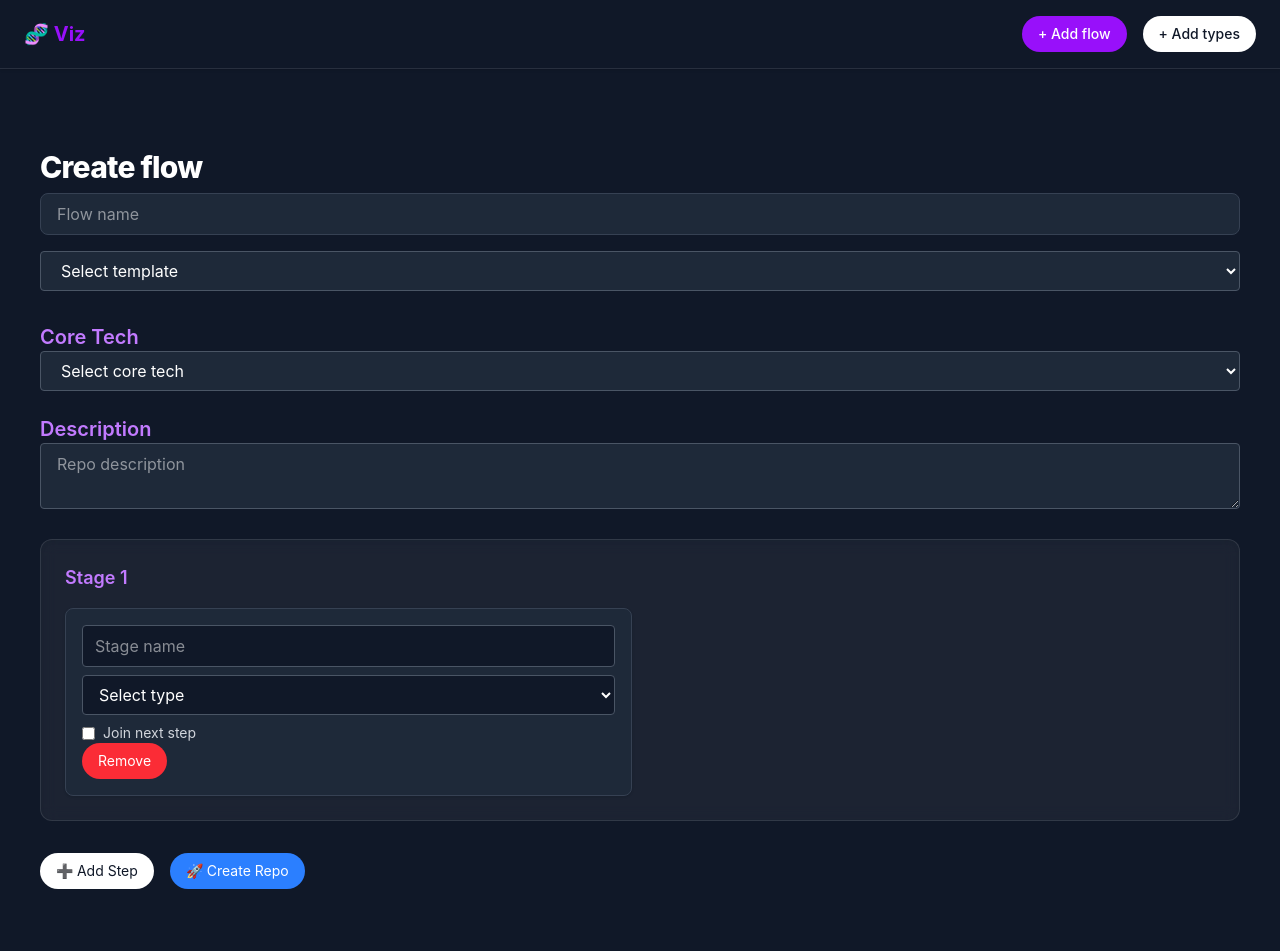
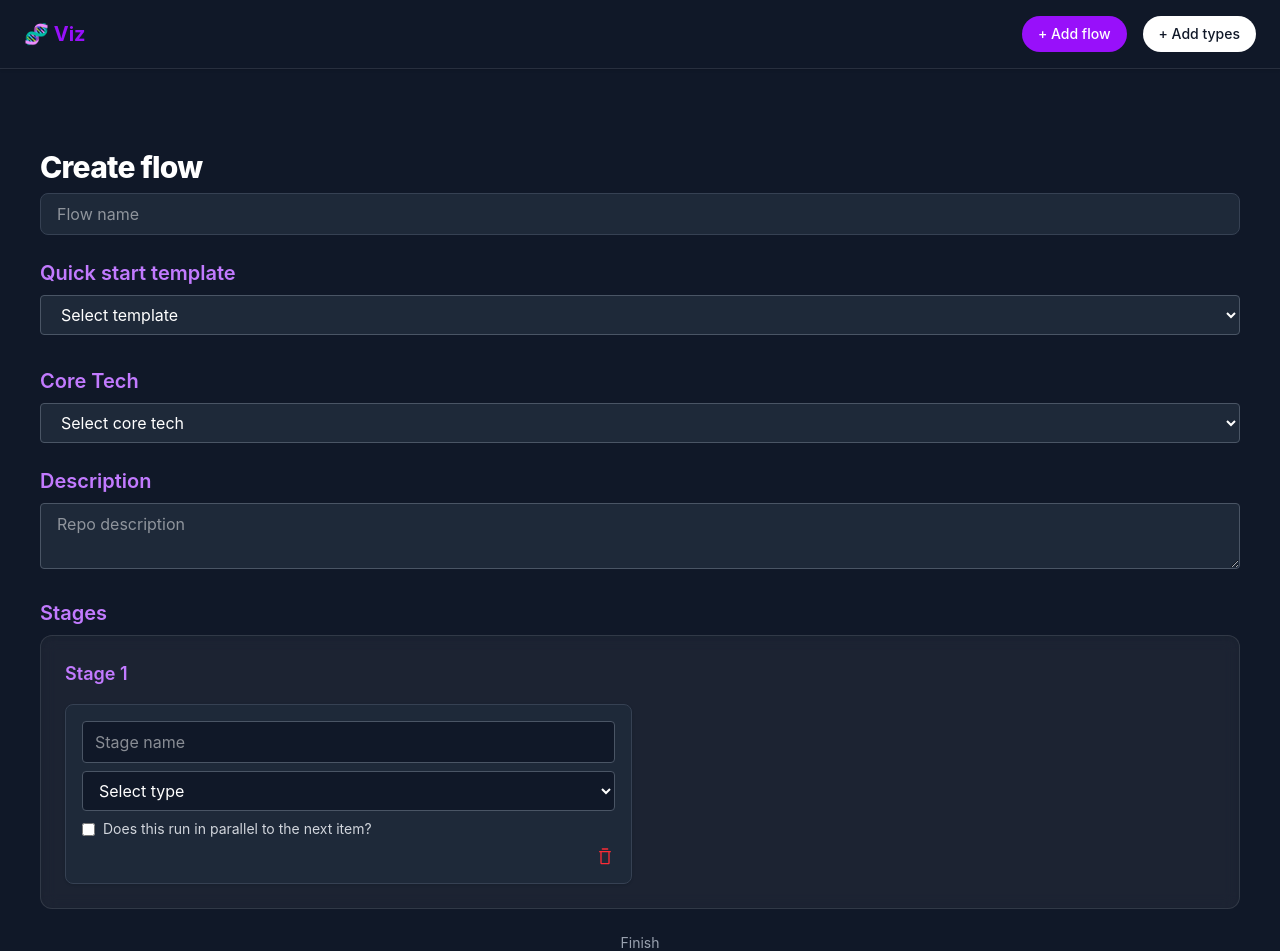
Before and after one commit to lukes-code/viz, a React (Vite) app: page /create in a window 1280 px wide. Shown: the top 951 px of the page. Built offline with nearby package versions, Linux system fonts and the light colour scheme.

Commit message:
More tidying up styles

```diff
--- a/package.json
+++ b/package.json
@@ -11,6 +11,7 @@
   },
   "dependencies": {
     "@radix-ui/react-dropdown-menu": "2.1.14",
+    "@radix-ui/react-icons": "1.3.2",
     "html-to-image": "1.11.13",
     "path": "0.12.7",
     "react": "19.0.0",
--- a/src/components/Button/index.tsx
+++ b/src/components/Button/index.tsx
@@ -23,10 +23,10 @@ const Button = (props: Props) => {
       buttonStyles = "bg-blue-500 text-white hover:bg-blue-600";
       break;
     case ButtonType.SECONDARY:
-      buttonStyles = "bg-white text-gray-900 hover:bg-gray-600";
+      buttonStyles = "bg-white text-gray-900 hover:bg-gray-300";
       break;
     case ButtonType.DANGER:
-      buttonStyles = "bg-red-500 text-white hover:bg-red-600";
+      buttonStyles = "bg-red-500 text-white hover:bg-red-300";
       break;
     default:
       buttonStyles = "bg-blue-500 text-white hover:bg-blue-600";
--- a/src/components/CreateNodeTypesPage/index.tsx
+++ b/src/components/CreateNodeTypesPage/index.tsx
@@ -3,6 +3,7 @@ import { useNavigate } from "react-router-dom";
 import { colorPalette } from "../../constants";
 import Button from "../Button";
 import { ButtonType } from "../../types";
+import { TrashIcon } from "@radix-ui/react-icons";
 
 type CustomType = {
   label: string;
@@ -139,20 +140,16 @@ const CreateNodeTypePage = ({ customTypes, setCustomTypes }: Props) => {
               </div>
             </div>
 
-            <Button
+            <button
               onClick={() => handleRemoveType(key)}
-              type={ButtonType.DANGER}
+              title="Delete"
+              className="text-red-500 hover:text-red-400 cursor-pointer"
             >
-              Remove
-            </Button>
+              <TrashIcon className="w-5 h-5" />
+            </button>
           </li>
         ))}
       </ul>
-
-      {/* Back Button */}
-      <div className="mt-8 text-center">
-        <Button onClick={() => navigate("/")}>Back to home</Button>
-      </div>
     </div>
   );
 };
--- a/src/components/FlowPage/index.tsx
+++ b/src/components/FlowPage/index.tsx
@@ -37,11 +37,6 @@ const FlowPage = ({ flowData, customTypes }: FlowPageProps) => {
     <div>
       <div className="flex justify-between items-center mb-4">
         <h2 className="text-2xl font-bold">{repo} flow</h2>
-        <div className="flex items-center text-gray-900 space-x-4">
-          <Link to="/" className="text-sm text-blue-300 hover:underline">
-            ← Back to home
-          </Link>
-        </div>
       </div>
 
       {/* Legend */}
--- a/src/components/RepoPage/index.tsx
+++ b/src/components/RepoPage/index.tsx
@@ -4,6 +4,7 @@ import { ButtonType, FlowData, Stage } from "../../types";
 import ConfirmModal from "../ConfirmModal";
 import { coreTechList, flowTemplates } from "../../constants";
 import Button from "../Button";
+import { TrashIcon } from "@radix-ui/react-icons";
 
 type CustomTypes = {
   [key: string]: {
@@ -185,6 +186,9 @@ const RepoPage = ({ flowData, setFlowData, customTypes }: Props) => {
             placeholder="Flow name"
           />
 
+          <h3 className="text-xl font-semibold text-purple-400 my-2">
+            Quick start template
+          </h3>
           <select
             value={templateSelect}
             onChange={(e) => handleTemplateSelect(e.target.value)}
@@ -200,7 +204,9 @@ const RepoPage = ({ flowData, setFlowData, customTypes }: Props) => {
         </div>
 
         <div className="mb-6">
-          <h3 className="text-xl font-semibold text-purple-400">Core Tech</h3>
+          <h3 className="text-xl font-semibold text-purple-400 my-2">
+            Core Tech
+          </h3>
           <select
             value={coreTech}
             onChange={(e) =>
@@ -220,7 +226,9 @@ const RepoPage = ({ flowData, setFlowData, customTypes }: Props) => {
         </div>
 
         <div className="mb-6">
-          <h3 className="text-xl font-semibold text-purple-400">Description</h3>
+          <h3 className="text-xl font-semibold text-purple-400 my-2">
+            Description
+          </h3>
           <textarea
             value={description}
             onChange={(e) => setDescription(e.target.value)}
@@ -229,11 +237,11 @@ const RepoPage = ({ flowData, setFlowData, customTypes }: Props) => {
           />
         </div>
 
+        <h3 className="text-xl font-semibold text-purple-400 my-2">Stages</h3>
         {groupedStages.map((step, stepIndex) => (
-          <div
-            key={stepIndex}
-            className="mb-8 p-6 rounded-xl bg-white/5 backdrop-blur border border-white/10 shadow-inner"
-          >
+          <div key={stepIndex} className="flex flex-col items-center">
+            <div className="w-full">
+              <div className="p-6 rounded-xl bg-white/5 backdrop-blur border border-white/10 shadow-inner">
                 <h3 className="text-lg font-semibold text-purple-400 mb-4">
                   Stage {stepIndex + 1}
                 </h3>
@@ -251,7 +259,11 @@ const RepoPage = ({ flowData, setFlowData, customTypes }: Props) => {
                           <input
                             value={stage.name}
                             onChange={(e) =>
-                          handleStageChange(globalIndex, "name", e.target.value)
+                              handleStageChange(
+                                globalIndex,
+                                "name",
+                                e.target.value
+                              )
                             }
                             className="w-full px-3 py-2 rounded bg-gray-900 border border-gray-600 text-white"
                             placeholder="Stage name"
@@ -263,9 +275,9 @@ const RepoPage = ({ flowData, setFlowData, customTypes }: Props) => {
                             value={stage.label}
                             onChange={(e) => {
                               const selectedLabel = e.target.value;
-                          const foundEntry = Object.entries(customTypes).find(
-                            ([, val]) => val.label === selectedLabel
-                          );
+                              const foundEntry = Object.entries(
+                                customTypes
+                              ).find(([, val]) => val.label === selectedLabel);
 
                               if (foundEntry) {
                                 const [, config] = foundEntry;
@@ -278,15 +290,17 @@ const RepoPage = ({ flowData, setFlowData, customTypes }: Props) => {
                             className="w-full px-3 py-2 rounded bg-gray-900 border border-gray-600 text-white"
                           >
                             <option value="">Select type</option>
-                        {Object.entries(customTypes).map(([key, config]) => (
+                            {Object.entries(customTypes).map(
+                              ([key, config]) => (
                                 <option key={key} value={config.label}>
                                   {config.label}
                                 </option>
-                        ))}
+                              )
+                            )}
                           </select>
                         </div>
 
-                    <label className="flex items-center text-sm text-gray-300">
+                        <label className="flex items-center text-sm text-gray-300 mb-2">
                           <input
                             type="checkbox"
                             checked={stage.isJoin}
@@ -299,20 +313,51 @@ const RepoPage = ({ flowData, setFlowData, customTypes }: Props) => {
                             }
                             className="mr-2"
                           />
-                      Join next step
+                          Does this run in parallel to the next item?
                         </label>
 
-                    <Button
+                        <button
                           onClick={() => handleRemoveStage(globalIndex)}
                           disabled={stages.length === 1}
-                      type={ButtonType.DANGER}
+                          title="Delete"
+                          className="text-red-500 hover:text-red-400 cursor-pointer float-right"
                         >
-                      Remove
-                    </Button>
+                          <TrashIcon className="w-5 h-5" />
+                        </button>
                       </div>
                     );
                   })}
                 </div>
+              </div>
+            </div>
+
+            {/* Connector between groups */}
+            {stepIndex < groupedStages.length - 1 ? (
+              <div className="flex flex-col items-center my-2">
+                <svg
+                  className="w-4 h-12 text-gray-500"
+                  fill="none"
+                  stroke="currentColor"
+                  strokeWidth={2}
+                  viewBox="0 0 24 24"
+                >
+                  {/* Vertical line (longer) */}
+                  <path
+                    d="M12 2v30"
+                    strokeLinecap="round"
+                    strokeLinejoin="round"
+                  />
+                  {/* Downward arrow */}
+                  <path
+                    d="M19 26l-7 7-7-7"
+                    strokeLinecap="round"
+                    strokeLinejoin="round"
+                  />
+                </svg>
+              </div>
+            ) : (
+              <div className="text-sm text-gray-400 mt-6">Finish</div>
+            )}
           </div>
         ))}
 
```
Also changed, not shown: src/components/StageVisualiser/index.tsx (+17 -12 lines), 1 other file (tests, documents, lock files or other folders). Lines whose indentation alone changed are shown as unchanged.
